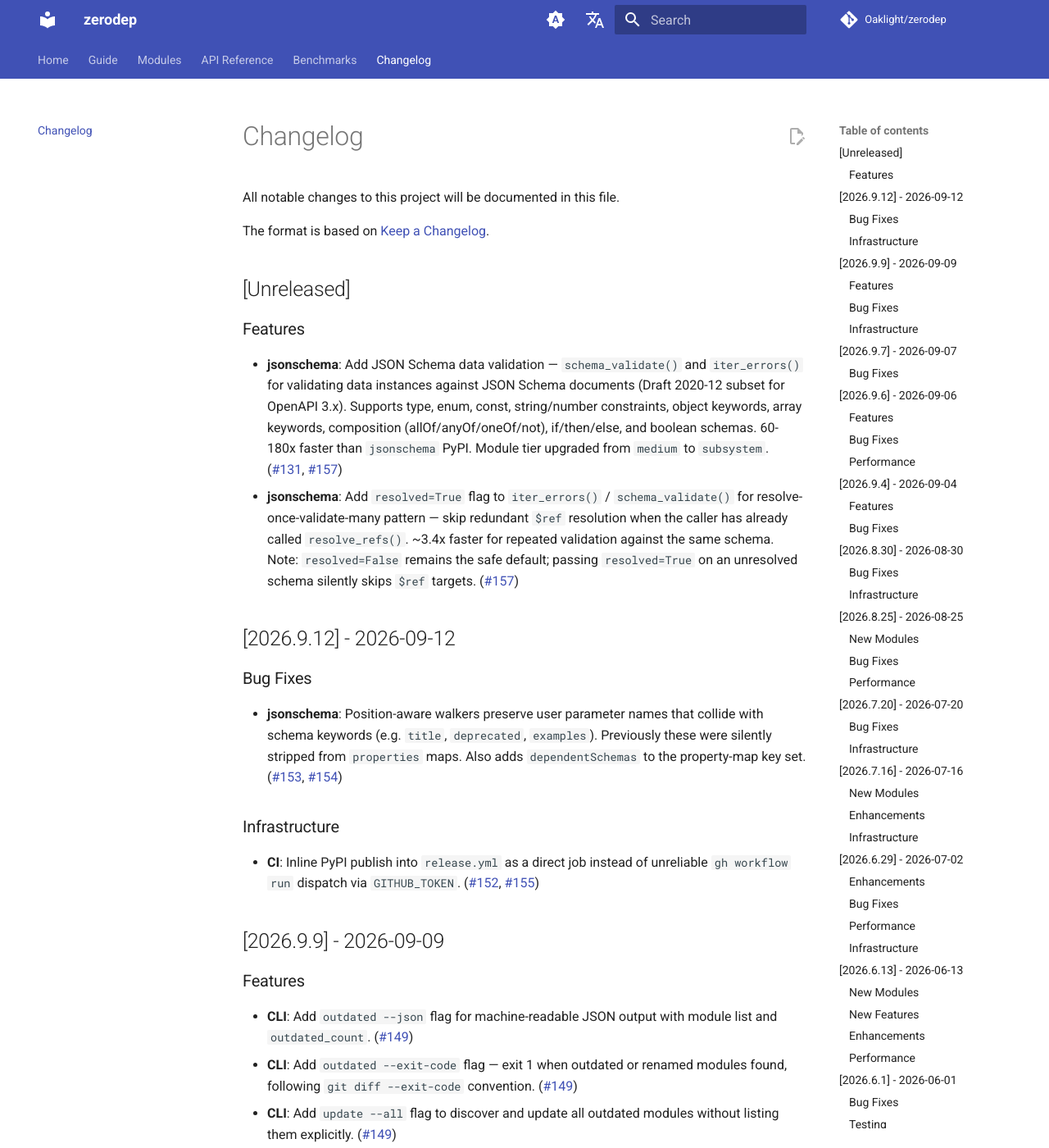
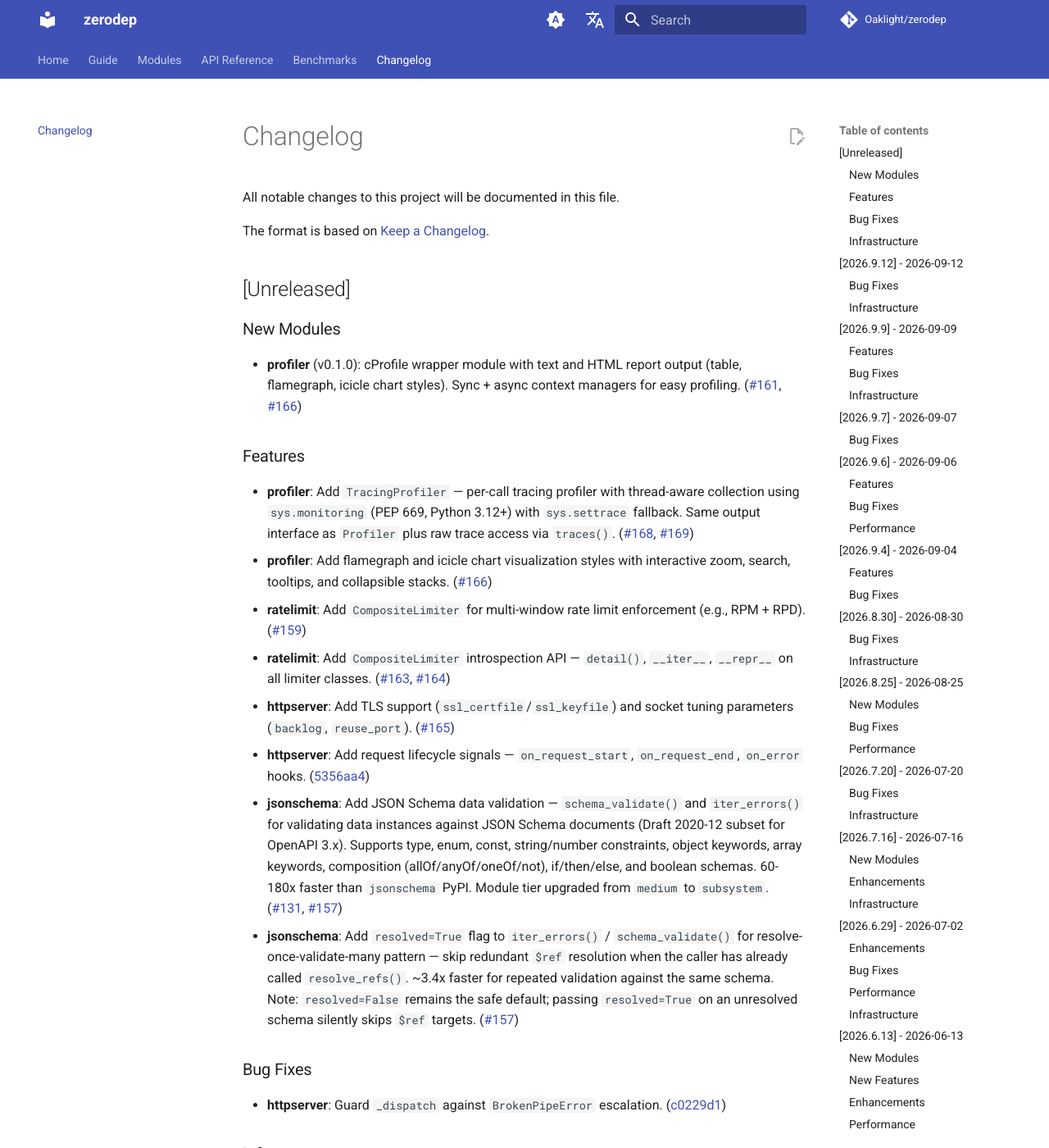
Before and after one commit to Oaklight/zerodep, an MkDocs documentation site: the page built from docs/changelog.md, in a window 1280 px wide and 1400 px high. Shown: the whole window at 82% size. Built offline with MkDocs 1.6.1 and Material for MkDocs 9.7.7, drawn with Linux system fonts in a browser that asks for light colours; comment, search, counter and statistics services are not loaded; some of the changed text lies outside the part shown.

Commit message:
docs: update changelog for 2026.9.15 release

```diff
--- a/docs/changelog.md
+++ b/docs/changelog.md
@@ -6,10 +6,28 @@ The format is based on [Keep a Changelog](https://keepachangelog.com/en/1.1.0/).
 
 ## [Unreleased]
 
+### New Modules
+
+- **profiler** (v0.1.0): cProfile wrapper module with text and HTML report output (table, flamegraph, icicle chart styles). Sync + async context managers for easy profiling. ([#161](https://github.com/Oaklight/zerodep/pull/161), [#166](https://github.com/Oaklight/zerodep/pull/166))
+
 ### Features
 
+- **profiler**: Add `TracingProfiler` — per-call tracing profiler with thread-aware collection using `sys.monitoring` (PEP 669, Python 3.12+) with `sys.settrace` fallback. Same output interface as `Profiler` plus raw trace access via `traces()`. ([#168](https://github.com/Oaklight/zerodep/issues/168), [#169](https://github.com/Oaklight/zerodep/pull/169))
+- **profiler**: Add flamegraph and icicle chart visualization styles with interactive zoom, search, tooltips, and collapsible stacks. ([#166](https://github.com/Oaklight/zerodep/pull/166))
+- **ratelimit**: Add `CompositeLimiter` for multi-window rate limit enforcement (e.g., RPM + RPD). ([#159](https://github.com/Oaklight/zerodep/pull/159))
+- **ratelimit**: Add `CompositeLimiter` introspection API — `detail()`, `__iter__`, `__repr__` on all limiter classes. ([#163](https://github.com/Oaklight/zerodep/pull/163), [#164](https://github.com/Oaklight/zerodep/pull/164))
+- **httpserver**: Add TLS support (`ssl_certfile`/`ssl_keyfile`) and socket tuning parameters (`backlog`, `reuse_port`). ([#165](https://github.com/Oaklight/zerodep/pull/165))
+- **httpserver**: Add request lifecycle signals — `on_request_start`, `on_request_end`, `on_error` hooks. ([5356aa4](https://github.com/Oaklight/zerodep/commit/5356aa4))
 - **jsonschema**: Add JSON Schema data validation — `schema_validate()` and `iter_errors()` for validating data instances against JSON Schema documents (Draft 2020-12 subset for OpenAPI 3.x). Supports type, enum, const, string/number constraints, object keywords, array keywords, composition (allOf/anyOf/oneOf/not), if/then/else, and boolean schemas. 60-180x faster than `jsonschema` PyPI. Module tier upgraded from `medium` to `subsystem`. ([#131](https://github.com/Oaklight/zerodep/issues/131), [#157](https://github.com/Oaklight/zerodep/pull/157))
 - **jsonschema**: Add `resolved=True` flag to `iter_errors()` / `schema_validate()` for resolve-once-validate-many pattern — skip redundant `$ref` resolution when the caller has already called `resolve_refs()`. ~3.4x faster for repeated validation against the same schema. Note: `resolved=False` remains the safe default; passing `resolved=True` on an unresolved schema silently skips `$ref` targets. ([#157](https://github.com/Oaklight/zerodep/pull/157))
+
+### Bug Fixes
+
+- **httpserver**: Guard `_dispatch` against `BrokenPipeError` escalation. ([c0229d1](https://github.com/Oaklight/zerodep/commit/c0229d1))
+
+### Infrastructure
+
+- Add cold-start benchmark for import + first-call overhead. ([#160](https://github.com/Oaklight/zerodep/pull/160))
 
 
 ## [2026.9.12] - 2026-09-12
```
